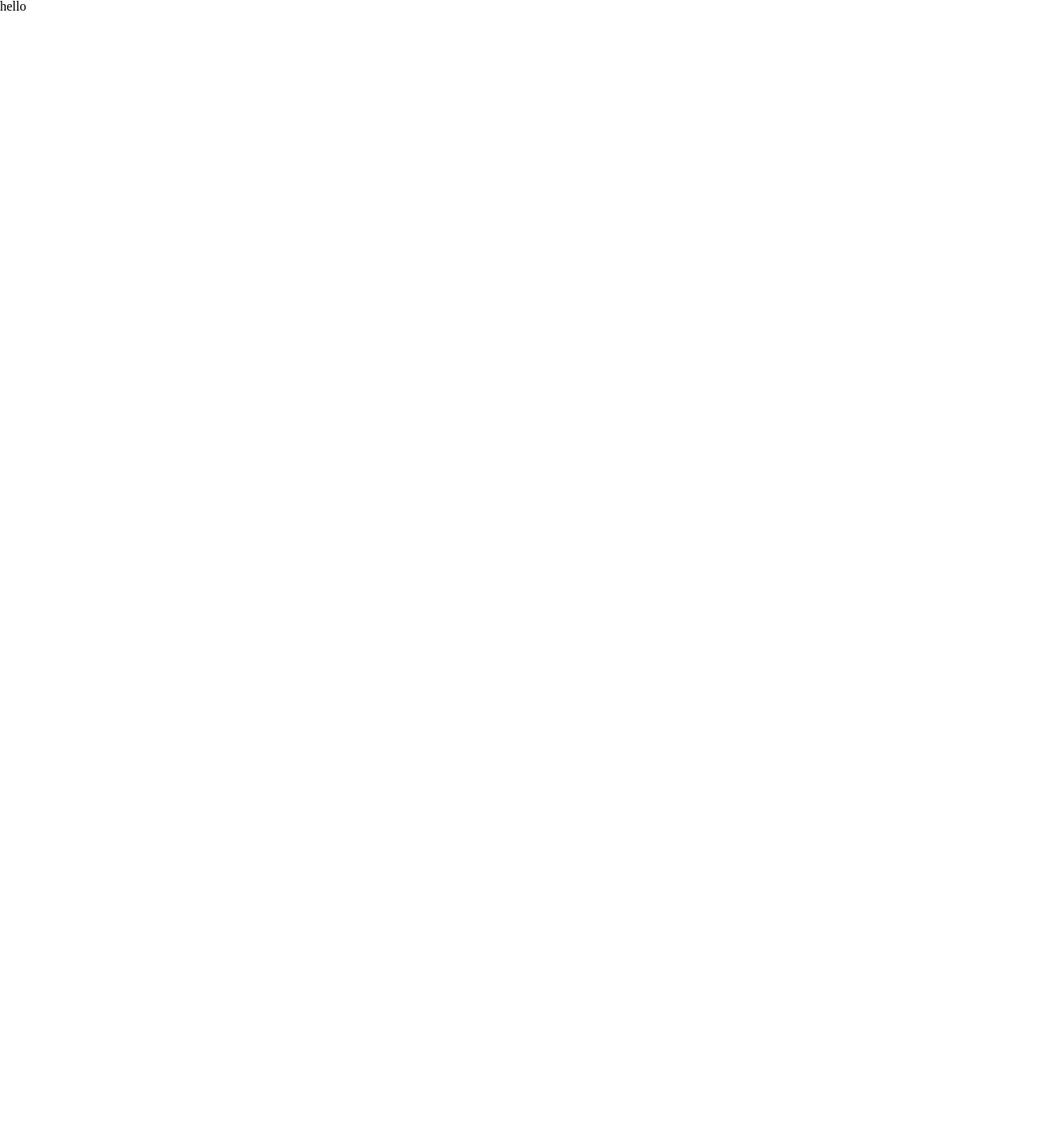
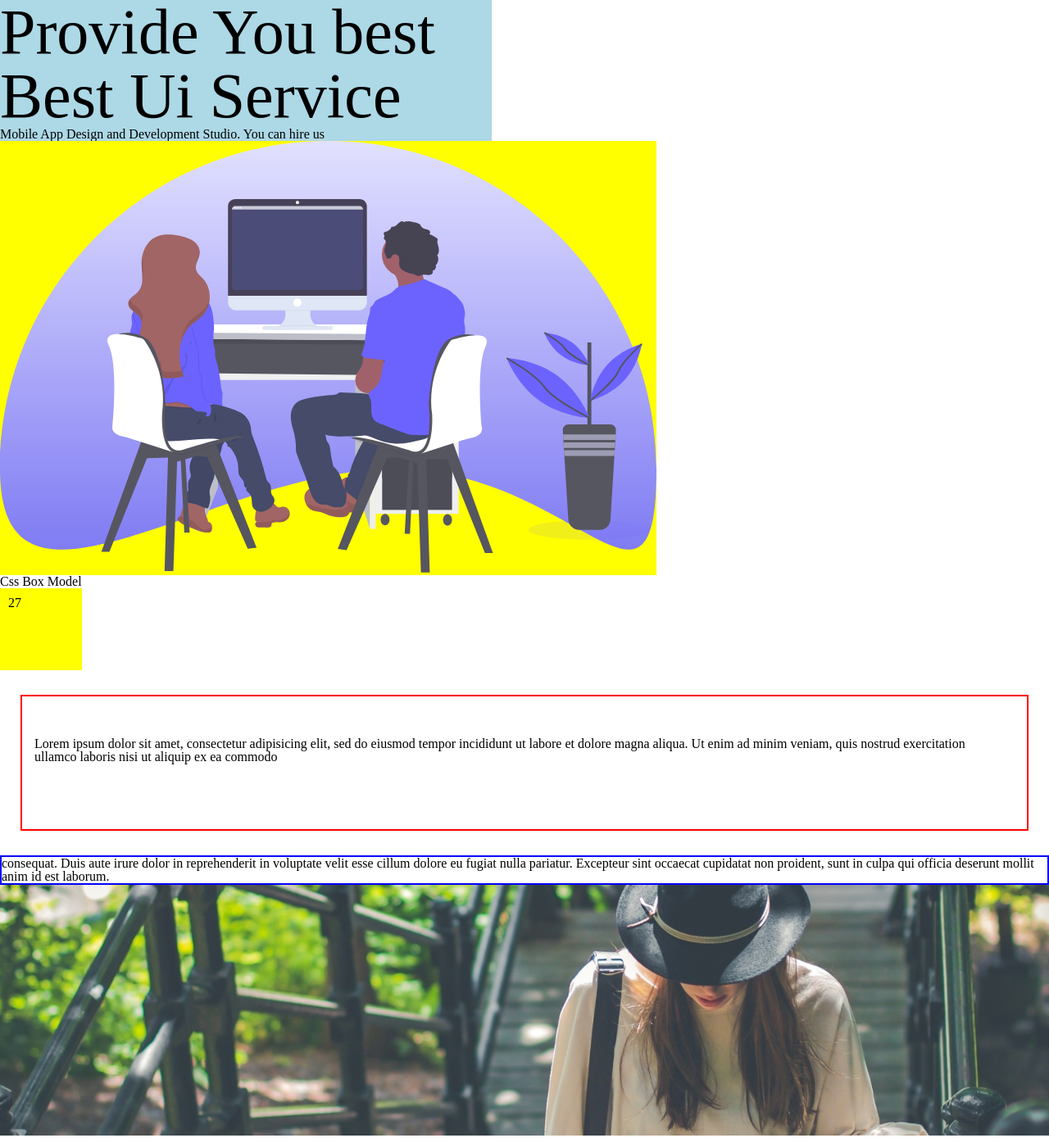
Before and after one commit to kristina-makalatia/lesson4-unilabgithub, a plain HTML site: page index.html in a window 1280 px wide. Shown: the whole page at 82% size. Before the commit the page ends 800 px from the top, so only its background shows below. Drawn offline with Linux system fonts and the light colour scheme.

Commit message:
add css box model

```diff
--- a/index.html
+++ b/index.html
@@ -1,12 +1,38 @@
 <!DOCTYPE html>
 <html>
 <head>
-	<title>github</title>
+	<title>Css box model & github</title>
 	<link rel="stylesheet" type="text/css" href="css/reset.css">
 	<link rel="stylesheet" type="text/css" href="css/style.css">
 </head>
 <body>
-	<p> hello </p>
+	<section>
+		<div class="text-block">
+			<p class="text1"> Provide You best Best Ui Service </p>
+			<p class="text2"> Mobile App Design and Development Studio. You can hire us </p>
+		</div>
+		<div class="image-block">
+			<img src="images/image.png" alt="image">
+		</div>
+	</section>
+
+	<section>
+		<h2> Css Box Model</h2>
+		<div class="box">27</div>
+		<p class="text-wraper1"> Lorem ipsum dolor sit amet, consectetur adipisicing elit, sed do eiusmod
+		tempor incididunt ut labore et dolore magna aliqua. Ut enim ad minim veniam,
+		quis nostrud exercitation ullamco laboris nisi ut aliquip ex ea commodo </p>
+		<p class="text-wraper2"> consequat. Duis aute irure dolor in reprehenderit in voluptate velit esse
+		cillum dolore eu fugiat nulla pariatur. Excepteur sint occaecat cupidatat non
+		proident, sunt in culpa qui officia deserunt mollit anim id est laborum.</p>
+	</section>
+
+	<section>
+		<div class="image-wraper">
+			<img class="image" src="images/Fashion88.jpg" alt="fashion">
+		</div>
+	</section>
+
 
 </body>
 </html>
```
Also changed, not shown: images/Fashion88.jpg (added), images/image.png (added).
